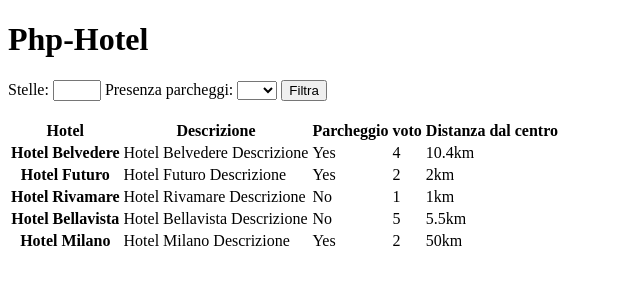
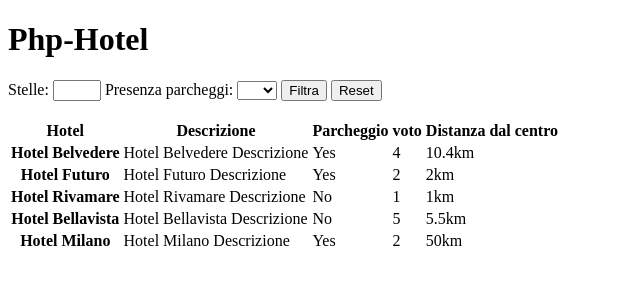
Before and after one commit to Luca-Rubino/php-hotel, a PHP site: page /?parking=true in a window 1280 px wide. Shown: the top 300 px of the page, without its empty margins (0-640 px from the left). Run offline with PHP 8.4, Linux system fonts and the light colour scheme; data that the repository does not hold is empty.

Commit message:
inserito tasto reset

```diff
--- a/index.php
+++ b/index.php
@@ -73,7 +73,7 @@ if ($_GET['parking'] == "false") {
 };
 
 // impostazione per avere un opzione nulla funzionante
-if ($_GET['parking'] == "null") {
+if ($_GET['parking'] == "null" or "Reset") {
     $hoteltemp = [];
     foreach ($hotelsfilter as $hotel) {
             $hoteltemp[] = $hotel;
@@ -119,6 +119,7 @@ if ($_GET['star'] > 0 && $_GET['star'] < 6) {
             </select>
 
             <input type="submit" value="Filtra">
+            <input type="submit" value="Reset">
         </form>
     </section>
     <br>
```
